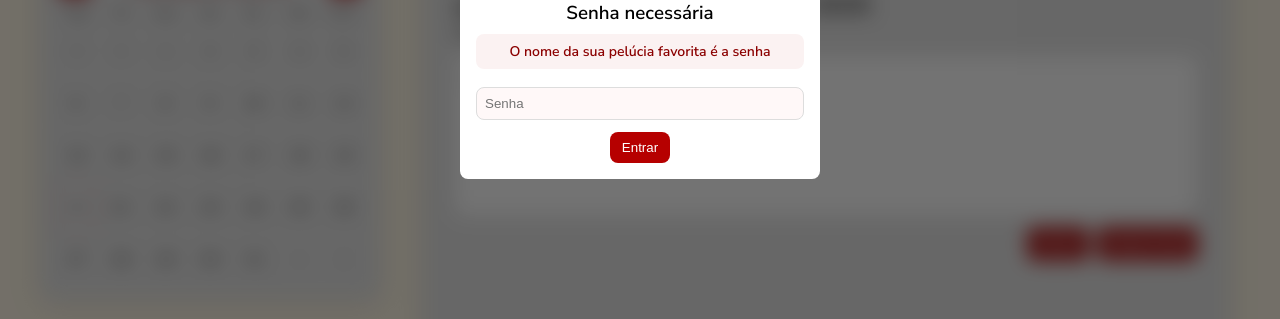
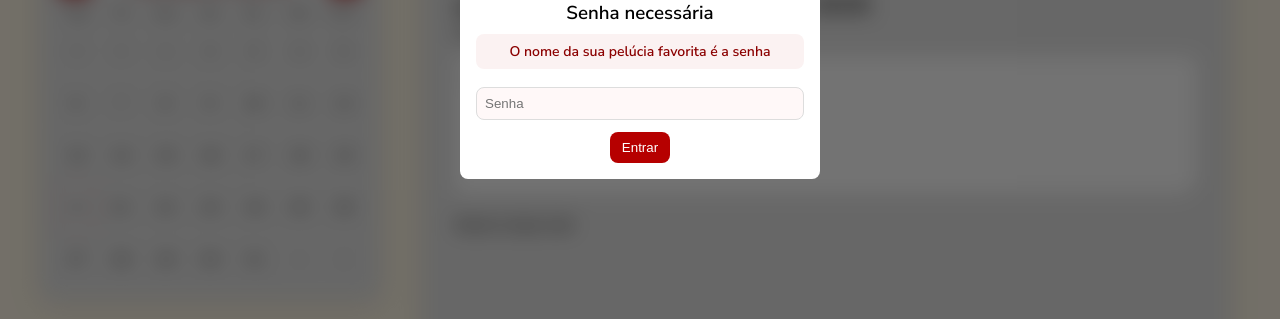
Before and after one commit to xuhumantrash/ily, a website: page index.html in a window 1280 px wide. Shown: the part 319-638 px from the top of the page. Drawn offline with Linux system fonts and the light colour scheme; no server answers; a web font is replaced by a local one.

Commit message:
Update index.html

```diff
--- a/index.html
+++ b/index.html
@@ -38,10 +38,10 @@
           </div>
 
           <form id="entryForm" style="display:none;">
-            <textarea id="entryText" rows="6" placeholder="Escreva sua carta..."></textarea>
-            <div class="form-actions">
-              <button type="submit" class="btn primary">Salvar</button>
-              <button type="button" id="clearAll" class="btn">Apagar todas</button>
+            <textarea id="entryText" placeholder="Escreva sua entrada aqui..." required></textarea>
+            <div style="margin-top:8px">
+              <button type="submit">Salvar</button>
+              <button type="button" id="clearAll">Limpar tudo</button>
             </div>
           </form>
         </div>
@@ -49,6 +49,6 @@
     </div>
   </main>
 
-  <script src="script.js" defer></script>
+  <script src="script.js"></script>
 </body>
 </html>
```
